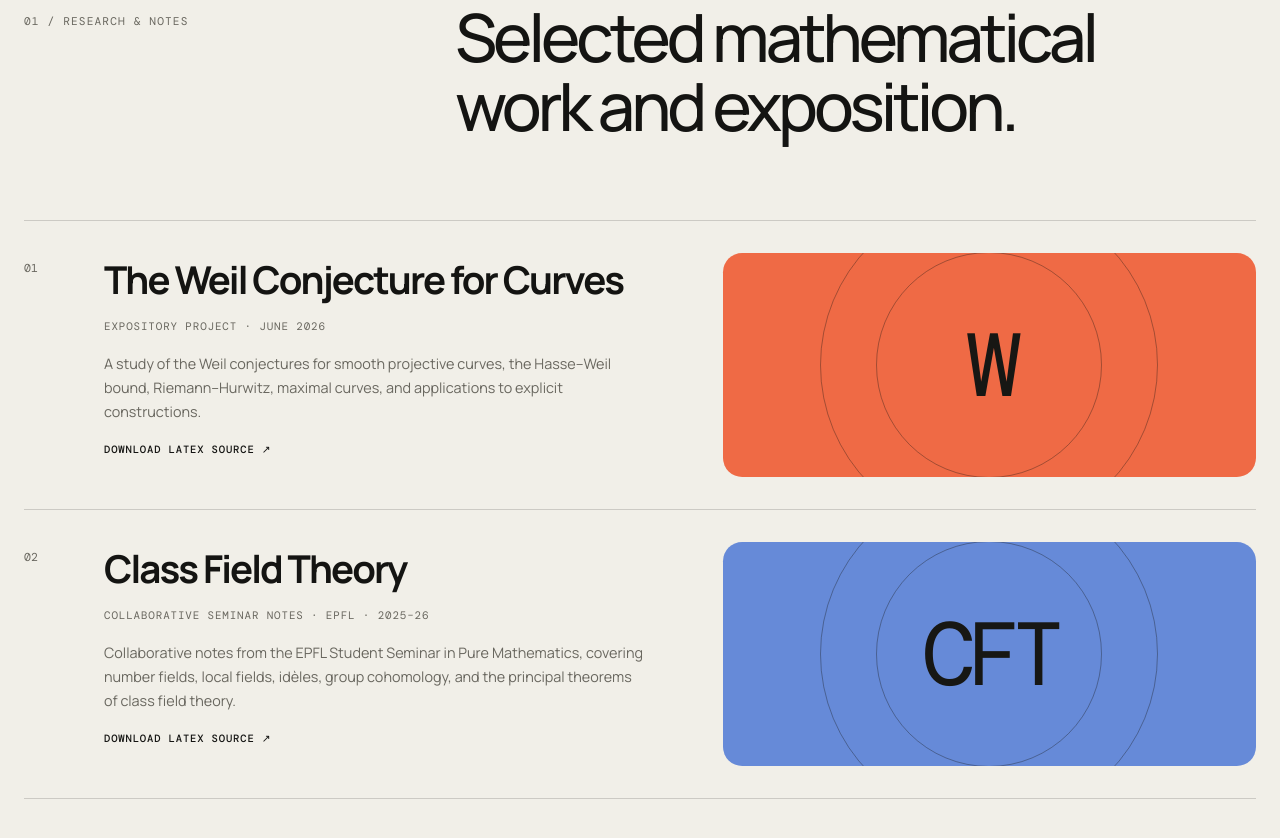
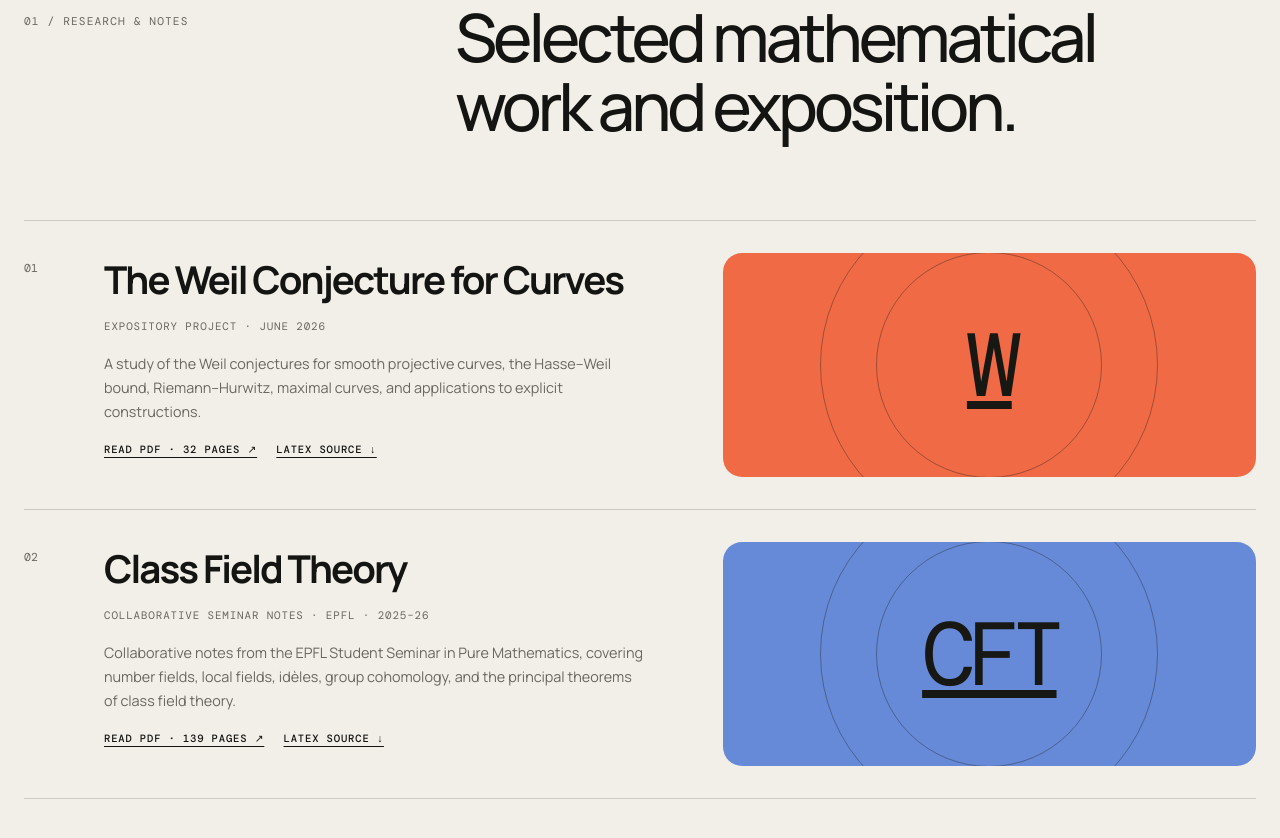
Before and after one commit to JLewis-ai/JLewis-ai.github.io, a plain HTML site: page index.html in a window 1280 px wide. Shown: the part 942-1780 px from the top of the page. Drawn offline with nearby package versions, Linux system fonts and the light colour scheme; a web font is replaced by a local one.

Commit message:
Add readable PDF publications

```diff
--- a/content.js
+++ b/content.js
@@ -38,8 +38,10 @@ window.PORTFOLIO = {
       category: "Expository project · June 2026",
       description:
         "A study of the Weil conjectures for smooth projective curves, the Hasse–Weil bound, Riemann–Hurwitz, maximal curves, and applications to explicit constructions.",
-      link: "assets/papers/weil-conjecture-project-source.zip",
-      linkLabel: "Download LaTeX source",
+      link: "assets/papers/weil-conjecture-for-curves.pdf",
+      linkLabel: "Read PDF · 32 pages",
+      sourceLink: "assets/papers/weil-conjecture-project-source.zip",
+      sourceLabel: "LaTeX source",
       color: "coral",
       mark: "W"
     },
@@ -49,8 +51,10 @@ window.PORTFOLIO = {
       category: "Collaborative seminar notes · EPFL · 2025–26",
       description:
         "Collaborative notes from the EPFL Student Seminar in Pure Mathematics, covering number fields, local fields, idèles, group cohomology, and the principal theorems of class field theory.",
-      link: "assets/papers/class-field-theory-source.zip",
-      linkLabel: "Download LaTeX source",
+      link: "assets/papers/class-field-theory.pdf",
+      linkLabel: "Read PDF · 139 pages",
+      sourceLink: "assets/papers/class-field-theory-source.zip",
+      sourceLabel: "LaTeX source",
       color: "blue",
       mark: "CFT"
     }
--- a/script.js
+++ b/script.js
@@ -36,26 +36,24 @@ data.interests.forEach((interest) => {
 
 const projectList = document.getElementById("project-list");
 data.projects.forEach((project) => {
-  const link = document.createElement("a");
-  link.className = "project reveal";
-  link.href = project.link;
-  if (project.link.startsWith("http")) {
-    link.target = "_blank";
-    link.rel = "noreferrer";
-  }
-  link.innerHTML = `
+  const article = document.createElement("article");
+  article.className = "project reveal";
+  article.innerHTML = `
     <span class="project-number">${project.number}</span>
     <div>
       <h3>${project.title}</h3>
       <p class="project-category">${project.category}</p>
       <p class="project-description">${project.description}</p>
-      <span class="project-link-label">${project.linkLabel || "Open project"} ↗</span>
+      <div class="project-actions">
+        <a href="${project.link}" target="_blank" rel="noreferrer">${project.linkLabel || "Open project"} ↗</a>
+        ${project.sourceLink ? `<a href="${project.sourceLink}" download>${project.sourceLabel || "Source files"} ↓</a>` : ""}
+      </div>
     </div>
-    <div class="project-preview ${project.color}" aria-hidden="true">
+    <a class="project-preview ${project.color}" href="${project.link}" target="_blank" rel="noreferrer" aria-label="Open ${project.title} PDF">
       <span class="project-mark">${project.mark}</span>
-    </div>
+    </a>
   `;
-  projectList.appendChild(link);
+  projectList.appendChild(article);
 });
 
 const socials = document.getElementById("social-links");
--- a/styles.css
+++ b/styles.css
@@ -267,12 +267,18 @@ h1 {
 .project-preview::before { width: 14rem; aspect-ratio: 1; }
 .project-preview::after { width: 21rem; aspect-ratio: 1; }
 .project-description { align-self: end; max-width: 34rem; margin: 1.2rem 0 0; color: var(--muted); line-height: 1.65; font-size: .9rem; }
-.project-link-label {
-  display: inline-block;
+.project-actions {
+  display: flex;
+  flex-wrap: wrap;
+  gap: 1.2rem;
   margin-top: 1.2rem;
+}
+.project-actions a {
+  color: inherit;
   font: 500 .66rem "DM Mono", monospace;
   text-transform: uppercase;
   letter-spacing: .08em;
+  text-underline-offset: .25rem;
 }
 
 .about { border-top: 1px solid var(--line); }
```
Also changed, not shown: 2 other files.
